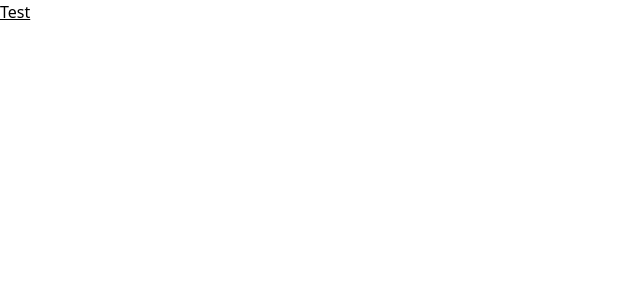
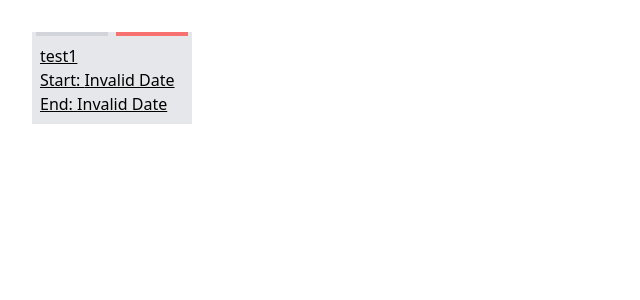
Before and after one commit to ksawio97/apple-wall-calendar, a React (Create React App) app in the folder frontend/: page / in a window 1280 px wide. Shown: the top 300 px of the page, without its empty margins (0-640 px from the left). Built offline with nearby package versions, Linux system fonts and the light colour scheme.

Commit message:
feat: created EventsGroup component prototype

```diff
--- a/frontend/src/App.tsx
+++ b/frontend/src/App.tsx
@@ -1,6 +1,20 @@
+import { useEffect, useState } from "react";
+import EventModel from "./models/EventModel";
+import EventsGroup from "./components/Events/EventsGroup";
+
 function App() {
+  const [events, setEvents] = useState<EventModel[]>([]);
+
+  useEffect(() => {
+    setEvents([new EventModel('sdasdas', 'test', '', ''), new EventModel('likjhegeuil', 'test1', '', '')])
+  }, []);
+
   return (
-    <h1 className='underline'>Test</h1>
+    <h1 className='underline'>
+      <div className="flex gap-4 p-4">
+        <EventsGroup events={events}></EventsGroup>
+      </div>
+    </h1>
   );
 }
 
--- /dev/null
+++ b/frontend/src/components/Events/EventBox.tsx
@@ -0,0 +1,12 @@
+import EventModel from "../../models/EventModel";
+
+export default function EventBox({ event }: { event: EventModel }) {
+    return (
+        <div className="w-40">
+            <div className="flex flex-col bg-gray-200 p-2">
+                <h3>{event.summary}</h3>
+                <p className="no-wrap">Start: {event.start.toString()} End: {event.start.toString()}</p>
+            </div>
+        </div>
+    );
+}
--- /dev/null
+++ b/frontend/src/components/Events/EventsGroup.tsx
@@ -0,0 +1,37 @@
+import { useEffect, useState } from "react";
+import EventModel from "../../models/EventModel";
+import EventBox from "./EventBox";
+
+export default function EventsGroup({ events }: { events: EventModel[] }) {
+    const [index, setIndex] = useState(0);
+
+    useEffect(() => {
+        const interval = setInterval(() => {
+            setIndex((index + 1) % events.length);
+        }, 4000);
+        return () => {
+            clearInterval(interval);
+        };
+    }, [events, index]);
+
+    return (
+        <div className="p-4">
+            <div className="flex flex-row h-1 gap-2 bg-gray-200 px-1">
+                {events.map((event, i) => {
+                    return (
+                        <ItemIndicatorCarousel key={`${event.uid}-carousel`} highlight={index === i}/>
+                    )
+                })}
+
+            </div>
+            {events[0] && <EventBox event={events[index]}></EventBox>}
+        </div>
+    );
+}
+
+function ItemIndicatorCarousel({ highlight }: { highlight: boolean}) {
+    return (
+        <div className={`flex-1 ${highlight ? 'bg-red-400' : 'bg-gray-300'}`}>
+        </div>
+    );
+}
--- /dev/null
+++ b/frontend/src/models/EventModel.ts
@@ -0,0 +1,19 @@
+export default class EventModel {
+    uid: string;
+    summary: string;
+    start: Date;
+    end: Date;
+    constructor(uid: string, summary: string, start: string, end: string) {
+        this.uid = uid;
+        this.summary = summary;
+        this.start = new Date(start);
+        this.end = new Date(end);
+    }
+
+    display() {
+        console.log(`Event UID: ${this.uid}`);
+        console.log(`Summary: ${this.summary}`);
+        console.log(`Start: ${this.start}`);
+        console.log(`End: ${this.end}`);
+    }
+}
```
